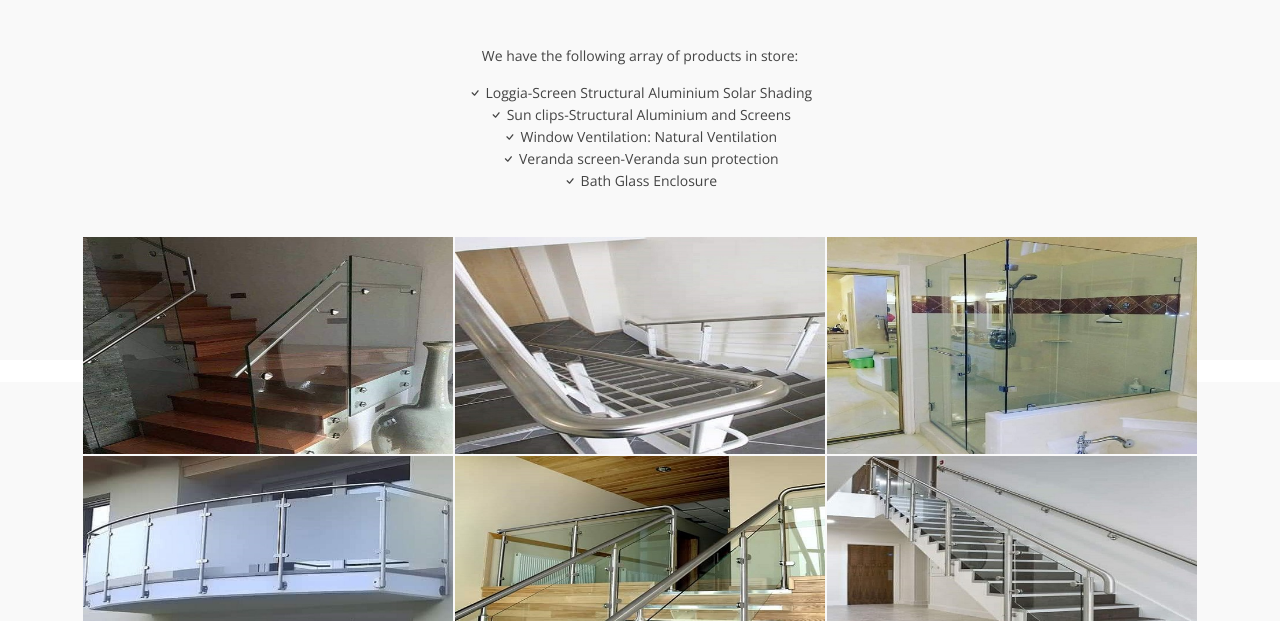
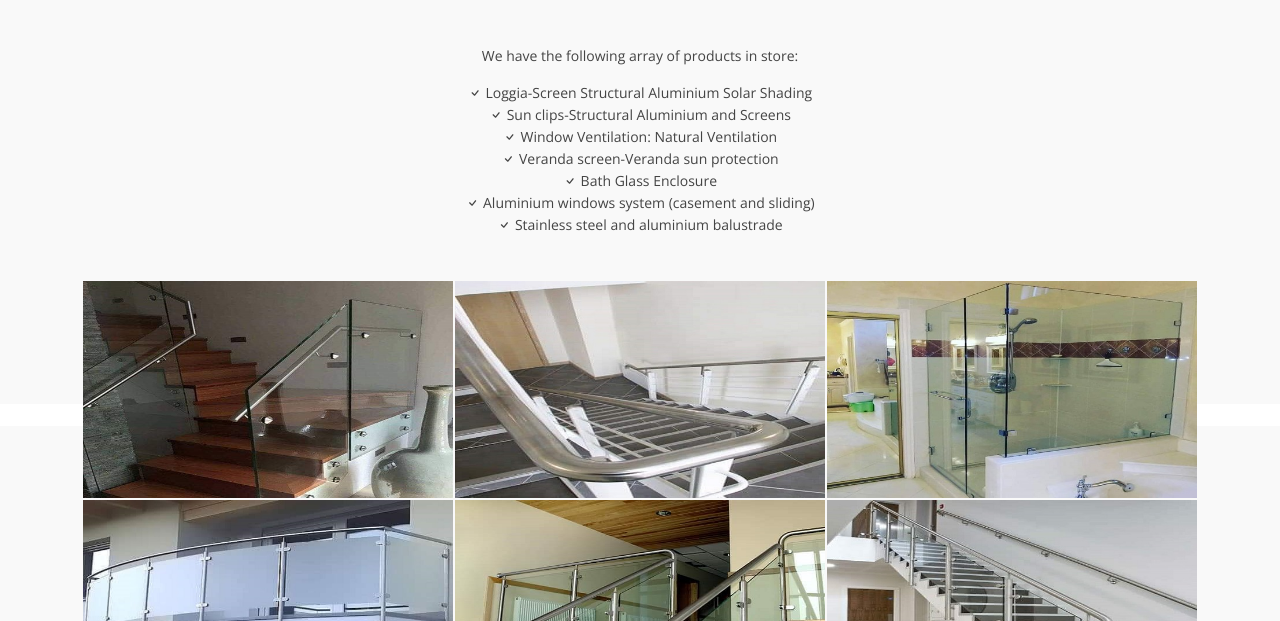
Before and after one commit to Oluwa-Femi/a2j, a plain HTML site: page products.html in a window 1280 px wide. Shown: the part 179-800 px from the top of the page. Drawn offline with nearby package versions, Linux system fonts and the light colour scheme.

Commit message:
edit product section in index

```diff
--- a/products.html
+++ b/products.html
@@ -100,6 +100,12 @@
             </li>
             <li>
               <i class="bi bi-check"></i> Bath Glass Enclosure
+            </li>
+            <li>
+              <i class="bi bi-check"></i> Aluminium windows system (casement and sliding)
+            </li>
+            <li>
+              <i class="bi bi-check"></i> Stainless steel and aluminium balustrade
             </li>
           </ul>
         </div>
```
